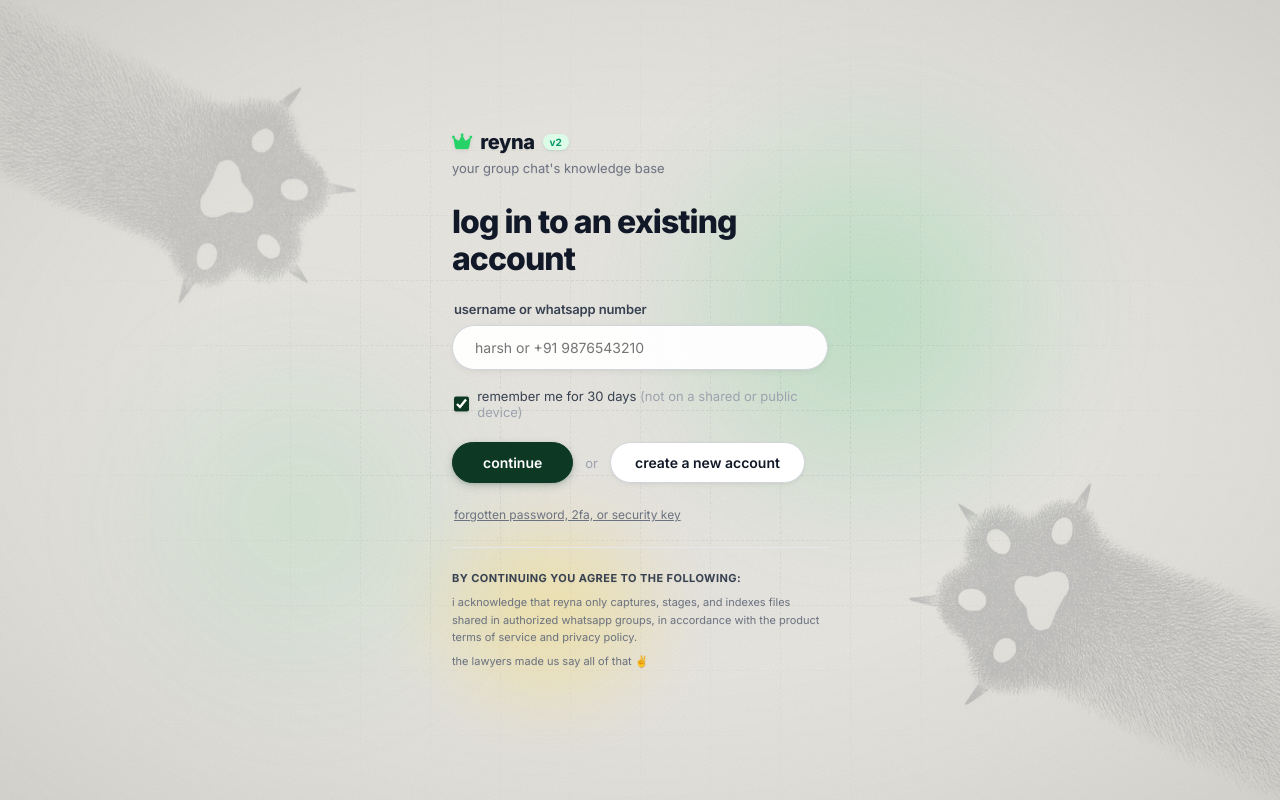
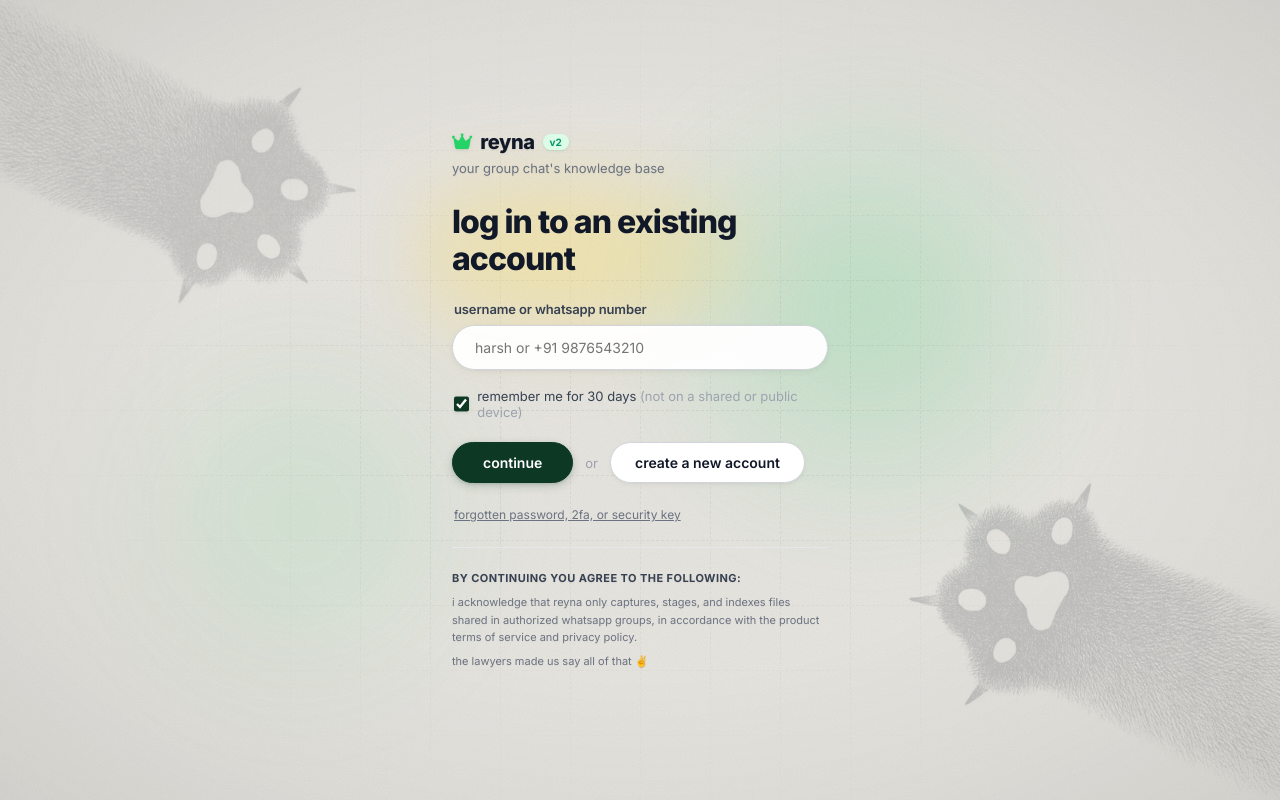
Before and after one commit to hurshnarayan/reyna, a React (Vite) app in the folder web/: page /login in a window 1280 px wide. Built offline with nearby package versions, Linux system fonts and the light colour scheme.

Commit message:
style(login): move warm spotlight blob directly behind login heading

```diff
--- a/web/src/pages/Login.jsx
+++ b/web/src/pages/Login.jsx
@@ -287,7 +287,23 @@ export default function Login() {
           </p>
         </div>
 
-        {/* Heading (wrapped across 2 lines with balanced size and leading) */}
+        {/* Heading with Warm Spotlight Glow behind it */}
+        <div style={{ position: 'relative' }}>
+          {/* Spotlight Blob directly behind "log in to an existing account" */}
+          <div
+            style={{
+              position: 'absolute',
+              top: -35,
+              left: -35,
+              width: 360,
+              height: 190,
+              background: 'radial-gradient(ellipse at 40% 45%, rgba(254, 225, 95, 0.42) 0%, rgba(253, 216, 53, 0.20) 45%, rgba(254, 243, 199, 0.05) 70%, transparent 90%)',
+              filter: 'blur(32px)',
+              pointerEvents: 'none',
+              zIndex: -1,
+            }}
+          />
+
           <h2 style={{
             fontSize: 32,
             fontWeight: 800,
@@ -295,6 +311,7 @@ export default function Login() {
             margin: '0 0 24px 0',
             letterSpacing: '-0.03em',
             lineHeight: 1.15,
+            position: 'relative',
           }}>
             {isRegister ? (
               <>
@@ -306,6 +323,7 @@ export default function Login() {
               </>
             )}
           </h2>
+        </div>
 
         {/* Form Fields */}
         <form onSubmit={step === 1 ? handleContinue : handleSubmit}>
@@ -732,7 +750,6 @@ export default function Login() {
 
         {/* Legal / Policy Disclaimer (with generous top divider & padding) */}
         <div style={{
-          position: 'relative',
           borderTop: '1px solid #e5e7eb',
           paddingTop: 22,
           marginTop: 24,
@@ -741,21 +758,6 @@ export default function Login() {
           lineHeight: 1.6,
           textShadow: '0 1px 2px rgba(0, 0, 0, 0.04)',
         }}>
-          {/* Smaller Warm Spotlight Blob on top-left of "by continuing you agree to the following" */}
-          <div
-            style={{
-              position: 'absolute',
-              top: -45,
-              left: -35,
-              width: 260,
-              height: 220,
-              background: 'radial-gradient(ellipse at center, rgba(254, 225, 95, 0.40) 0%, rgba(253, 216, 53, 0.18) 45%, rgba(254, 243, 199, 0.05) 70%, transparent 90%)',
-              filter: 'blur(30px)',
-              pointerEvents: 'none',
-              zIndex: -1,
-            }}
-          />
-
           <div style={{
             fontSize: 11,
             fontWeight: 700,
```
Lines whose indentation alone changed are shown as unchanged.
